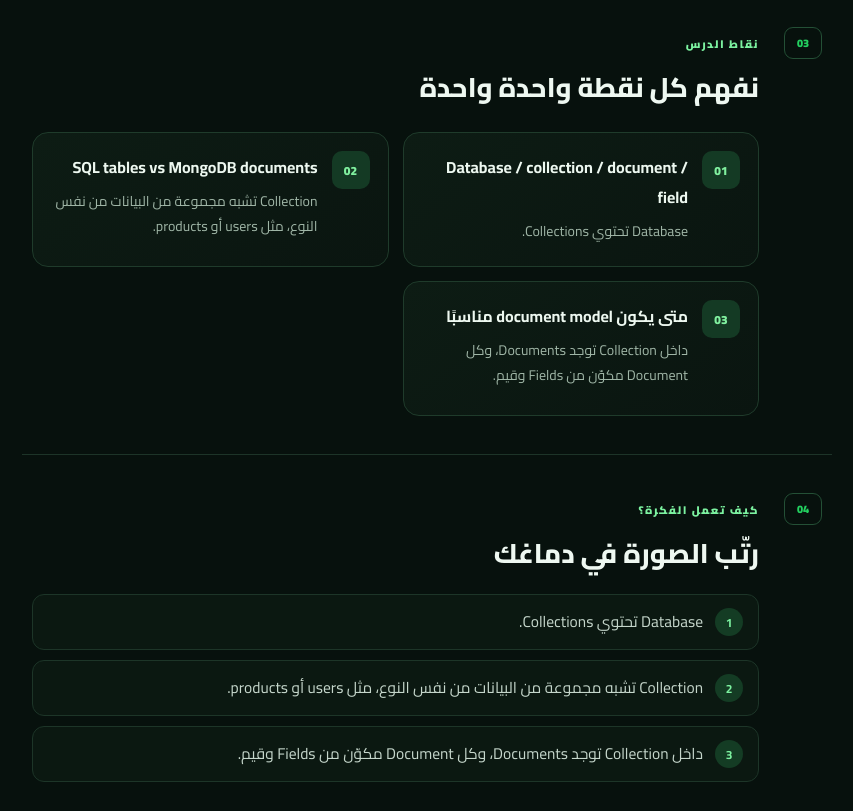
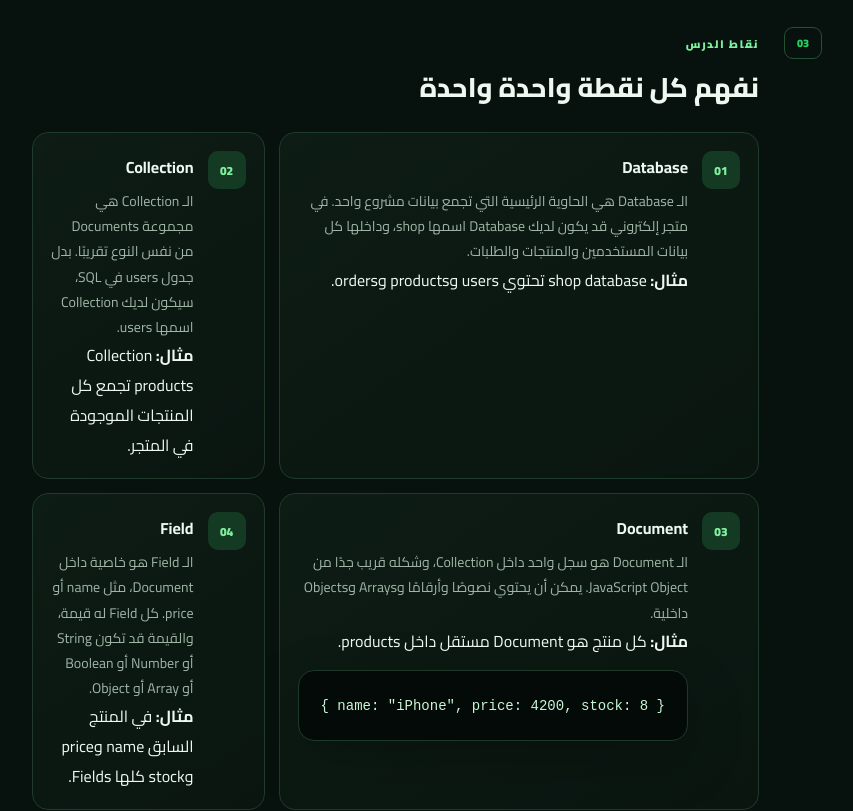
Before and after one commit to OsamaDev98/MongoDB-and-Mongoose-Course, a Next.js app: page / in a window 1280 px wide. Shown: the part 960-1771 px from the top of the page, without its empty margins (48-901 px from the left). Built offline with nearby package versions, Linux system fonts and the light colour scheme.

Commit message:
feat: render detailed explanation, example and code for every lesson point

```diff
--- a/components/CourseApp.tsx
+++ b/components/CourseApp.tsx
@@ -5,6 +5,7 @@ import { gsap } from "gsap";
 import { dayMeta, lessons } from "@/data/course";
 import { explanations } from "@/data/explanations";
 import Playground from "@/components/Playground";
+import { lessonPoints } from "@/data/lesson-points";
 
 const STORAGE_KEY = "mongo-course-progress-v1";
 
@@ -29,6 +30,7 @@ export default function CourseApp() {
 
   const lesson = lessons.find((l) => l.id === activeId)!;
   const explanation = explanations[activeId];
+  const points = lessonPoints[activeId] ?? [];
   const progress = Math.round((completed.length / lessons.length) * 100);
   const dayLessons = useMemo(() => [1, 2, 3].map((d) => lessons.filter((l) => l.day === d)), []);
 
@@ -106,12 +108,14 @@ export default function CourseApp() {
             <span className="sceneLabel">نقاط الدرس</span>
             <h2>نفهم كل نقطة واحدة واحدة</h2>
             <div className="conceptGrid">
-              {lesson.concepts.map((concept, index) => (
-                <article className="conceptCard" key={concept}>
+              {points.map((point, index) => (
+                <article className="conceptCard detailed" key={point.title}>
                   <div className="conceptIndex">{String(index + 1).padStart(2, "0")}</div>
-                  <div>
-                    <h3>{concept}</h3>
-                    <p>{explanation.how[index] ?? explanation.how[explanation.how.length - 1]}</p>
+                  <div className="conceptBody">
+                    <h3>{point.title}</h3>
+                    <p>{point.explanation}</p>
+                    {point.example && <div className="miniExample"><b>مثال:</b> {point.example}</div>}
+                    {point.code && <pre className="miniCode"><code>{point.code}</code></pre>}
                   </div>
                 </article>
               ))}
```
